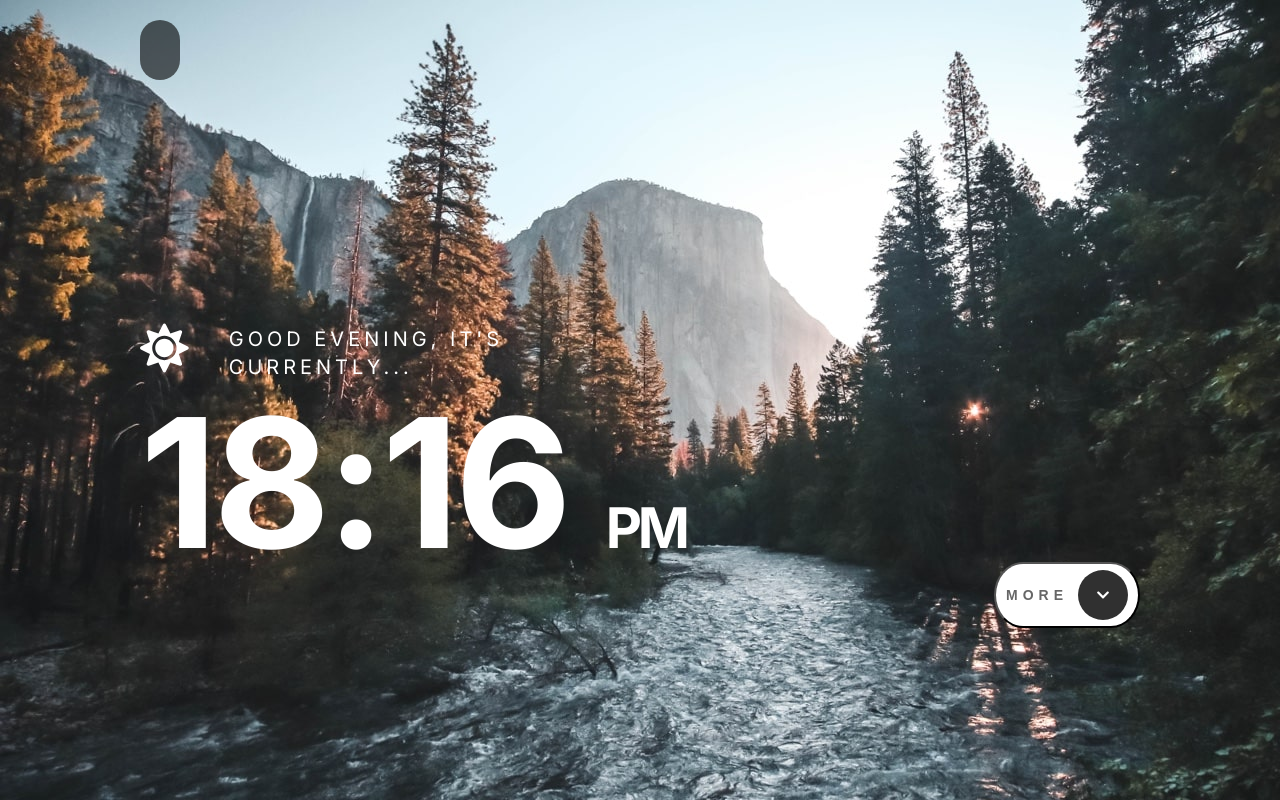
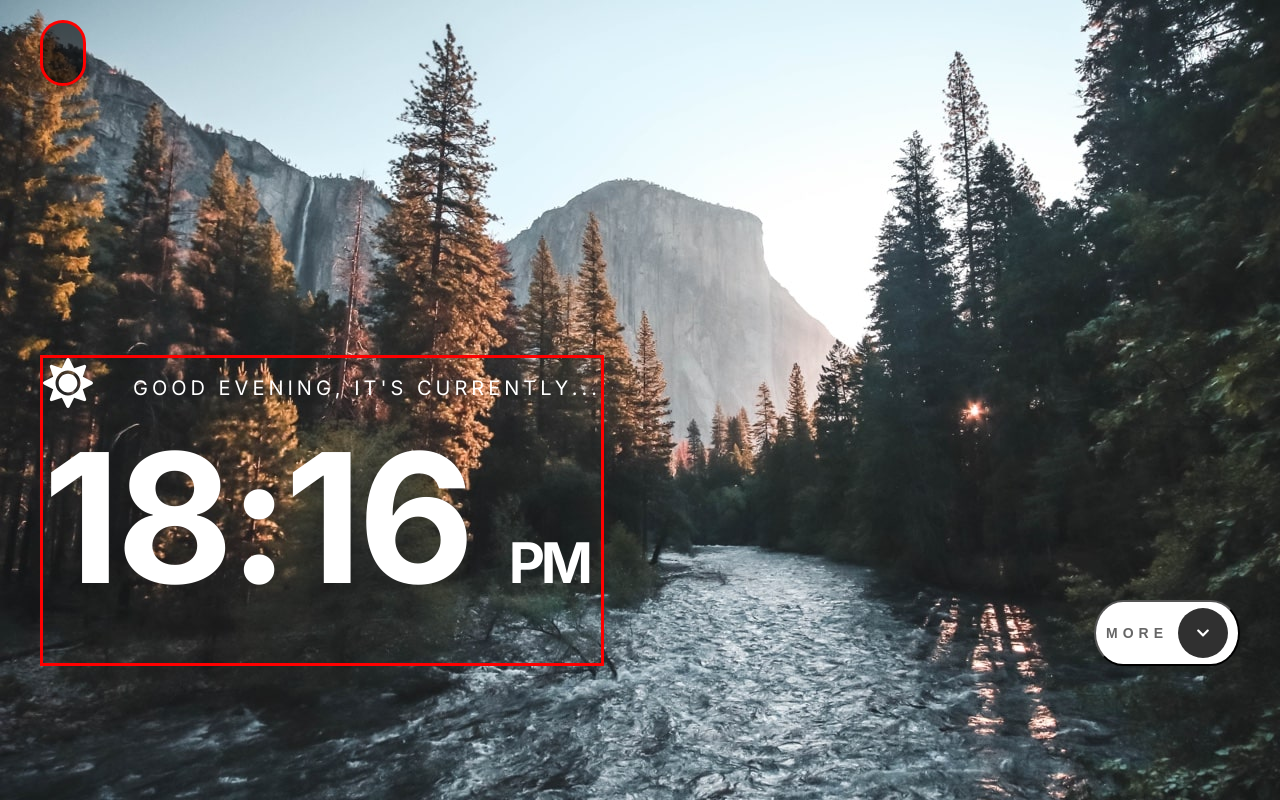
Before and after one commit to devBenWolf/clock-app-2, a React (Create React App) app: page / in a window 1280 px wide. Built offline with nearby package versions, Linux system fonts and the light colour scheme; no server answers.

Commit message:
re-installed styled-components

```diff
--- a/package.json
+++ b/package.json
@@ -6,12 +6,14 @@
     "@testing-library/jest-dom": "^5.14.1",
     "@testing-library/react": "^12.0.0",
     "@testing-library/user-event": "^13.2.1",
+    "components": "^0.1.0",
     "normalize.css": "^8.0.1",
     "react": "^17.0.2",
     "react-dom": "^17.0.2",
     "react-icons": "^4.3.1",
     "react-is": "^17.0.2",
     "react-scripts": "5.0.0",
+    "styled": "^1.0.0",
     "styled-components": "^5.3.3",
     "web-vitals": "^2.1.0"
   },
--- a/src/components/Clock/styles/clockStyles.js
+++ b/src/components/Clock/styles/clockStyles.js
@@ -14,8 +14,6 @@ export const Main = styled.main`
         > * {
             margin: 0 2rem 0 2rem;
         }
-    grid-gap: 10rem;
-
 
     @media (min-width: 65rem) {
         grid-template-columns: minmax(2rem, 1fr) repeat(2, minmax(2rem, 70rem)) minmax(2rem, 1fr);
@@ -32,15 +30,17 @@ export const QuoteArticle = styled.article`
     padding: 2rem;
     border-radius: 25px;
     margin-top: 2rem;
-
+    border: solid red;
 
 `
 export const InfoArticle = styled.article`
         grid-area: info;
         align-self: end;
         color: hsl(var(--clr-white));
+        border: solid red;
 `
 export const MenuArticle = styled.article`
+border: solid red;
     grid-area: menu;
     justify-self: center;
     width: 100%;
@@ -63,7 +63,7 @@ export const MenuArticle = styled.article`
             }
 
             padding: 2rem 0 2rem 0;
-           grid-template-areas:
+            grid-template-areas:
             "zone country"
             "capital currency";
         }
--- a/src/globalStyles.js
+++ b/src/globalStyles.js
@@ -97,7 +97,7 @@ export const GlobalStyles = createGlobalStyle`
 
     html {
         font-size: 62.5%;
-        min-height: 100%;
+
     }
 
     body {
```
Also changed, not shown: 1 other file (tests, documents, lock files or other folders).
